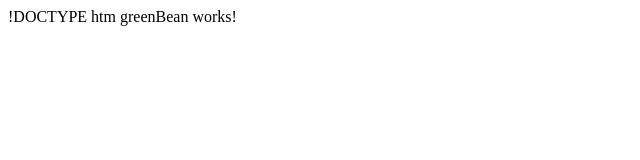
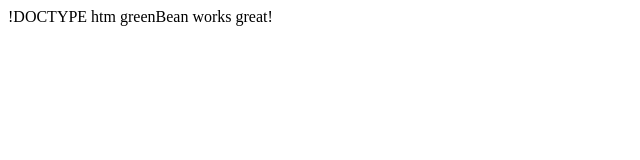
Before and after one commit to vijay7979/lectwo, a plain HTML site: page index.html in a window 1280 px wide. Shown: the full height of the page, 0-640 px from the left. Drawn offline with Linux system fonts and the light colour scheme.

Commit message:
Update index.html

```diff
--- a/index.html
+++ b/index.html
@@ -5,6 +5,6 @@
 	<title>greenBean!</title>
 </head>
 <body>
-	greenBean works!
+	greenBean works great!
 </body>
 </html>
```
